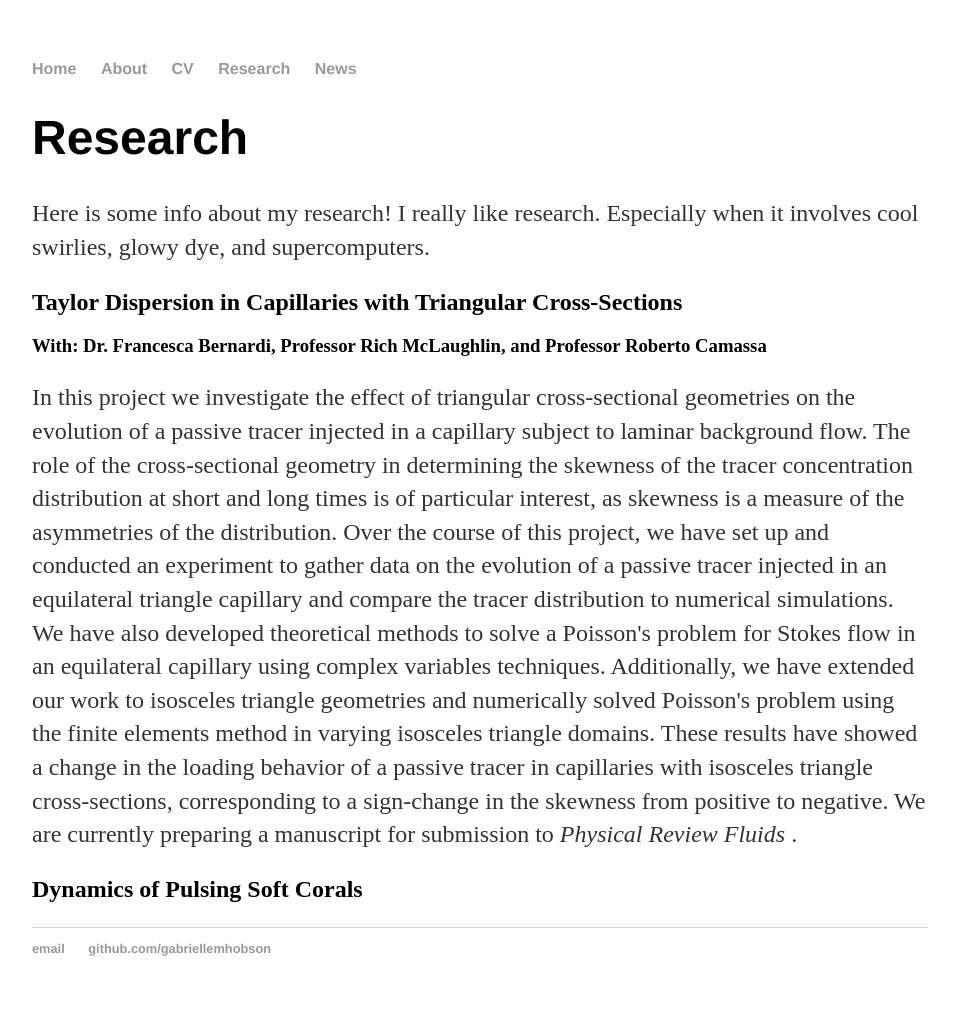
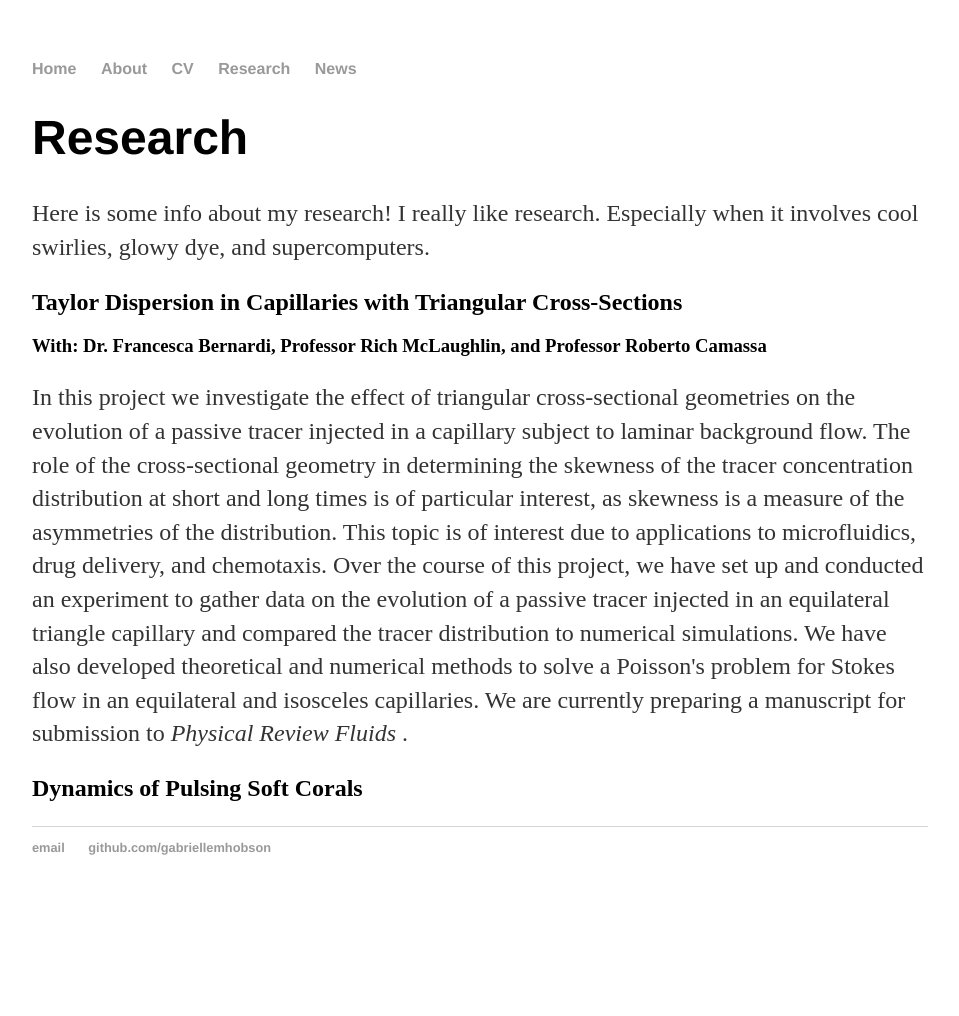
Before and after one commit to gabriellemhobson/gabriellemhobson.github.io, a Jekyll site: the page built from research/index.html, in a window 1280 px wide. Shown: the whole page, without its empty margins (160-1119 px from the left). Built offline with Jekyll 4.4.1, drawn with Linux system fonts in a browser that asks for light colours; after the commit the page ends 915 px from its top, so only the background shows below that.

Commit message:
Update index.html
more edits

```diff
--- a/research/index.html
+++ b/research/index.html
@@ -10,13 +10,11 @@ title: Research
       	<p> In this project we investigate the effect of triangular cross-sectional geometries on the evolution
 		of a passive tracer injected in a capillary subject to laminar background flow.
 		The role of the cross-sectional geometry in determining the skewness of the tracer concentration distribution
-		at short and long times is of particular interest, as skewness is a measure of the asymmetries of the distribution.
+		at short and long times is of particular interest, as skewness is a measure of the asymmetries of the distribution. This topic is of interest due to applications
+		to microfluidics, drug delivery, and chemotaxis.
 		Over the course of this project, we have set up and conducted an experiment to gather data on the evolution of a passive tracer injected in an equilateral
-		triangle capillary and compare the tracer distribution to numerical simulations. We have also developed theoretical methods to solve a Poisson's problem for Stokes flow in
-		an equilateral capillary using complex variables techniques. Additionally, we have extended our work to isosceles triangle geometries and numerically solved
-		Poisson's problem using the finite elements method in varying isosceles triangle domains. These results have showed a change in the loading behavior of a passive
-		tracer in capillaries with isosceles triangle cross-sections, corresponding to a sign-change in the skewness from positive to negative. We are currently preparing a
-		manuscript for submission to <i> Physical Review Fluids </i>. </p>
+		triangle capillary and compared the tracer distribution to numerical simulations. We have also developed theoretical and numerical methods to solve a Poisson's problem for Stokes flow in
+		an equilateral and isosceles capillaries.  We are currently preparing a manuscript for submission to <i> Physical Review Fluids </i>. </p>
 	<h2> Dynamics of Pulsing Soft Corals </h2>
      	<p> </p>
 </div><!-- /.blurb -->
```
